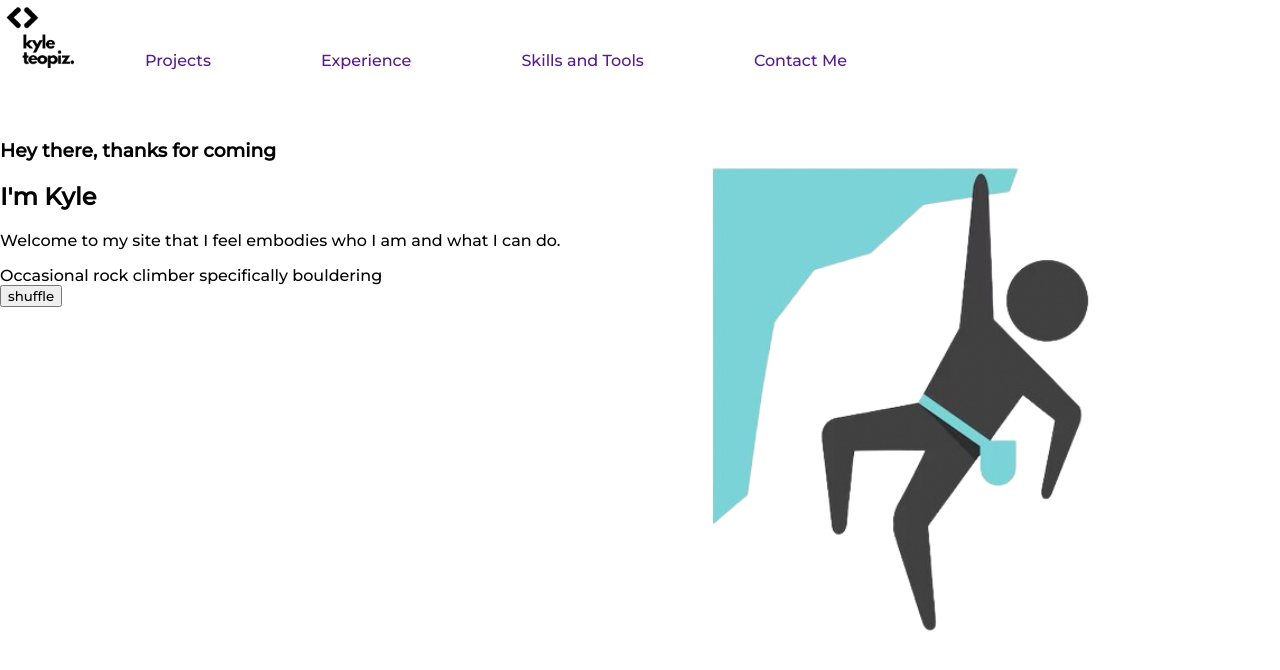
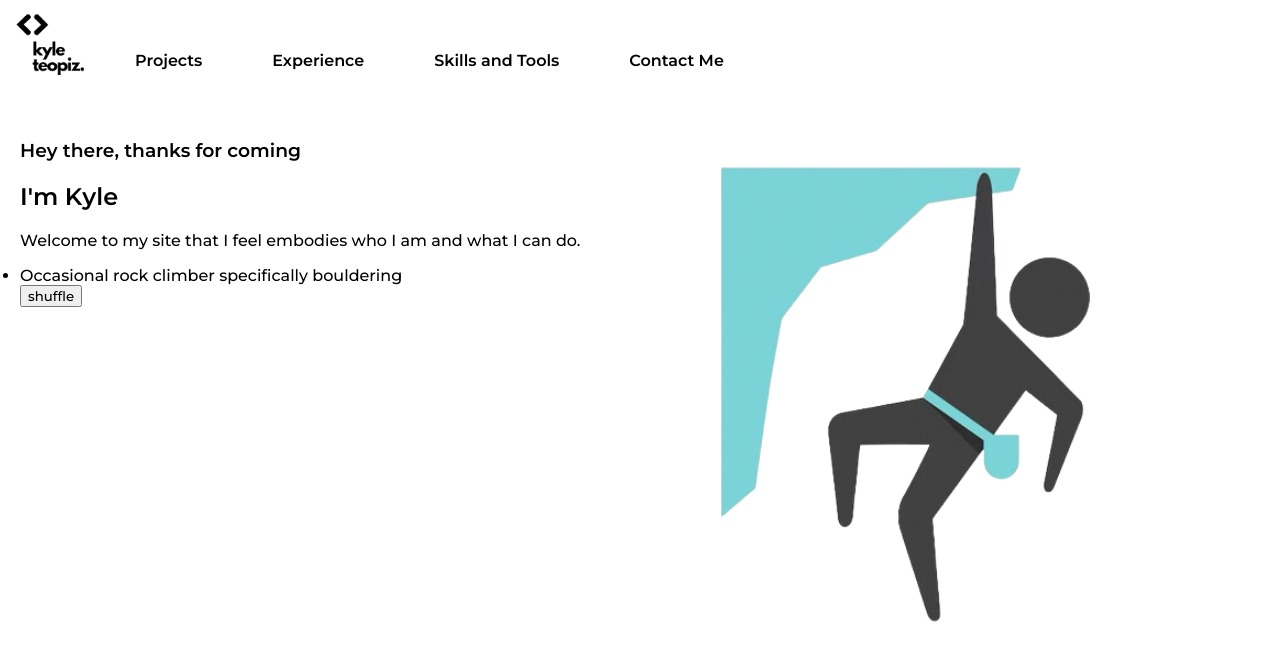
Before and after one commit to kteopiz/kyle-teopiz-portfolio-website, a React (Vite) app: page / in a window 1280 px wide. Shown: the top 670 px of the page. Built offline with nearby package versions, Linux system fonts and the light colour scheme.

Commit message:
Continue to finalize header styling Added new font weights for Monteressa Fixed margining and centering for links and icon Styled link text properly
MOVING FORWARD:
Dropdown menu on the right, icons for DDM and links from FontAwesome

```diff
--- a/index.html
+++ b/index.html
@@ -5,7 +5,8 @@
     <meta name="viewport" content="width=device-width, initial-scale=1.0" />
     <link rel="preconnect" href="https://fonts.googleapis.com">
     <link rel="preconnect" href="https://fonts.gstatic.com" crossorigin>
-    <link href="https://fonts.googleapis.com/css2?family=Montserrat:wght@300;500&display=swap" rel="stylesheet">
+    <link href="https://fonts.googleapis.com/css2?family=Montserrat:wght@300;500;600&display=swap" rel="stylesheet">
+    <script src="https://kit.fontawesome.com/16008c9105.js" crossorigin="anonymous"></script>
     <title>Kyle Teopiz</title>
   </head>
   <body>
--- a/src/App.css
+++ b/src/App.css
@@ -1,5 +1,9 @@
 * {
     font-family: 'Montserrat', sans-serif;
+}
+
+.bolder-text {
+    font-weight: 600;
 }
 
 .incomplete {
@@ -25,16 +29,17 @@
     display: flex;
     margin-right: auto;
     list-style-type: none;
-    justify-content: flex-start;
+    align-items: center;
 }
 
 .header-icon {
+    margin-bottom: 20px;
+    margin-left: 10px;
     width: 90px;
     height: 90px;
 }
 
 .header-button {
-    margin: 20px;
     padding: 35px;
 }
 
@@ -50,6 +55,7 @@
 
 .hpb-text-section {
   flex-grow: 1;
+  margin-left: 20px;
 }
 
 .hpb-image-section {
--- a/src/App.jsx
+++ b/src/App.jsx
@@ -45,7 +45,8 @@ export const Header = () => {
         <HeaderButton linkToPage={""} pageName={"Contact Me"} />
       </ul>
       <ul className='header-bar-right'>
-        <div className='incomplete '>time and date filler</div>
+        <div className='incomplete '>
+        </div>
       </ul>
     </div>
   </>
@@ -53,7 +54,7 @@ export const Header = () => {
 
 const HeaderButton = ({ linkToPage, pageName }) => {
     return <>
-      <li className='header-button'><a className='header-link' href={linkToPage}>{pageName}</a></li>
+      <li className='header-button'><a className='header-link bolder-text' href={linkToPage}>{pageName}</a></li>
     </>
 }
 
@@ -102,8 +103,8 @@ const HomePageBody = () => {
   return <>
     <section className='hpb-container'>
       <div className='hpb-text-section'>
-        <h3>Hey there, thanks for coming</h3>
-        <h1>I'm Kyle</h1>
+        <h3 className='bolder-text' >Hey there, thanks for coming</h3>
+        <h1 className='bolder-text'>I'm Kyle</h1>
         <p>Welcome to my site that I feel embodies who I am and what I can do.</p>
         <uL>
           <DynamicListItem text={traitDisplay[0]} />
--- a/src/index.css
+++ b/src/index.css
@@ -18,3 +18,7 @@ ul {
     margin: 0;
     padding: 0;
 }
+
+a:visited {
+    color: black; /* Change to diff FINAL shade */
+  }
```
